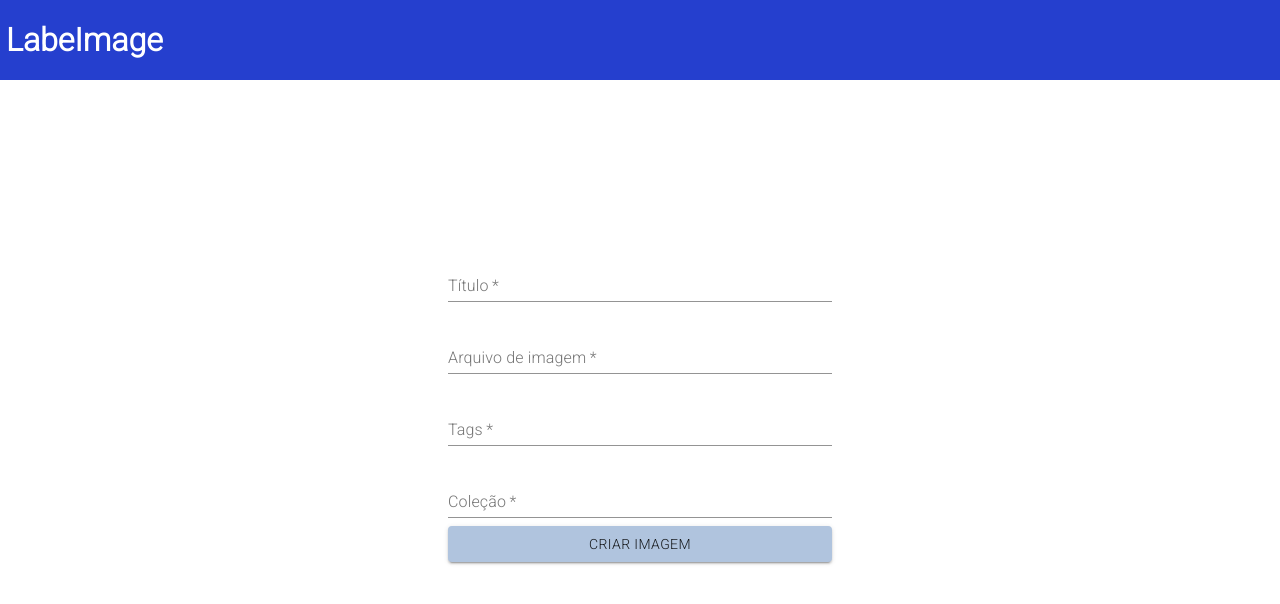
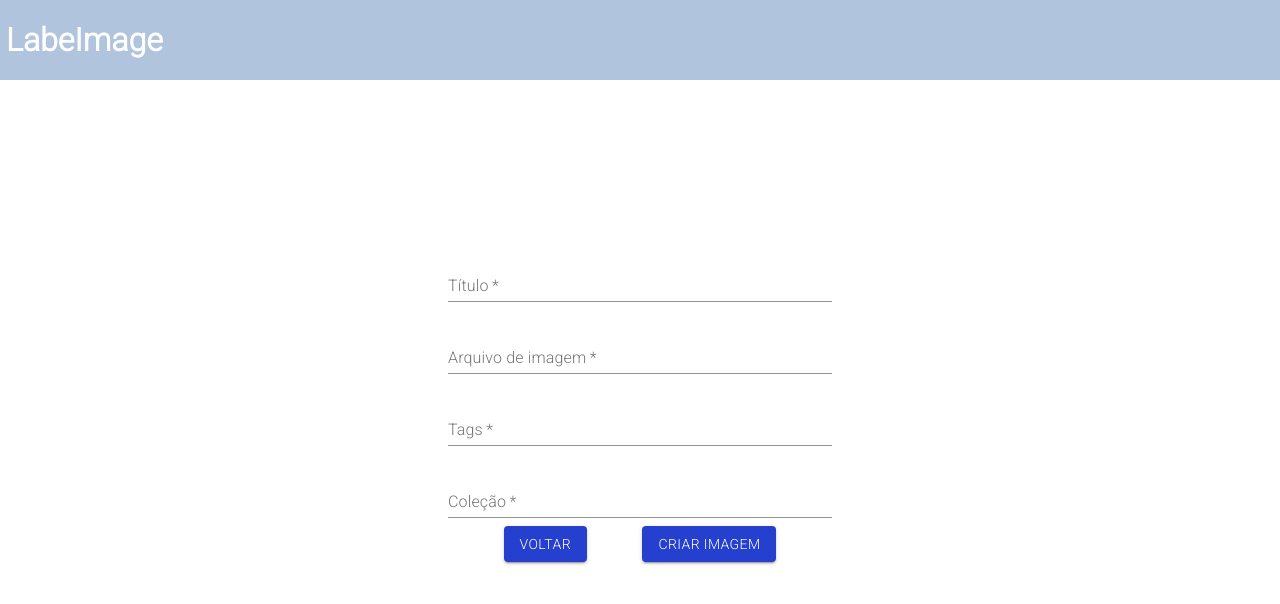
Before and after one commit to joaovitorcostaa/frontend-primeiro-projeto-fullstack, a React (Create React App) app in the folder frontend/: page /create in a window 1280 px wide. Shown: the top 604 px of the page. Built offline with nearby package versions, Linux system fonts and the light colour scheme; sample sign-in values are in the browser's storage.

Commit message:
adicionando endpoints corretos

```diff
--- a/frontend/src/components/Card/Card.js
+++ b/frontend/src/components/Card/Card.js
@@ -1,4 +1,5 @@
 import { DivContainer, Img, DivInfo } from "./styled"
+import React from "react"
 
 export const Card = ({ key, file, goToDetailsPage, date, collection, title }) => {
     return <DivContainer key={key}>
--- a/frontend/src/components/DetailsCard/DetailsCard.js
+++ b/frontend/src/components/DetailsCard/DetailsCard.js
@@ -1,14 +1,37 @@
 import { DivContainer, Img, DivInfo } from "./styled"
+import React, {useEffect, useState} from "react"
+import axios from "axios"
 
-export const DetailsCard = ({ key, file, date, collection, title }) => {
+
+export const DetailsCard = ({ key, file, date, collection, title, tags, author }) => {
+
+    useEffect(() => {
+        getAuthor()
+    }, [])
+
+    const [authorName, setAuthorName] = useState("")
+
+    const getAuthor = async() => {
+        try {
+            const authorData = await axios.get(`https://labeimage-joao-vitor.herokuapp.com/user/${author}`, {
+                headers: {
+                    Authorization: window.localStorage.getItem("token")
+                }
+            })
+            setAuthorName(authorData.data.name)
+        } catch (error) {
+            console.log(error.message)
+        }
+    }
+
     return <DivContainer key={key}>
         <Img src={file} />
         <DivInfo>
             <p>{title}</p>
-            <p>Criado em: 14/07/21</p>
-            <p>Criado por: Guiba</p>
-            <p>Collection: Verão</p>
-            <p>Tags: tag1, tag2</p>
+            <p>Criado em: {date}</p>
+            <p>Criado por: {authorName}</p>
+            <p>Collection: {collection}</p>
+            <p>Tags: {tags} </p>
         </DivInfo>
     </DivContainer>
 }
--- a/frontend/src/components/DetailsCard/styled.js
+++ b/frontend/src/components/DetailsCard/styled.js
@@ -6,7 +6,8 @@ export const DivContainer = styled.div`
     flex-direction: column;
     align-items: center;
     width: 45%;
-    margin: 8px;
+    height: 70%;
+    /* margin: 6px; */
     @media(max-width: 1024px){
         justify-content: space-between;
         flex-direction: column;
--- a/frontend/src/constants/colors.js
+++ b/frontend/src/constants/colors.js
@@ -1,2 +1,2 @@
-export const primaryColor = "#253fce"
-export const secondaryColor = "#b0c4de"
+export const primaryColor = "#b0c4de"
+export const secondaryColor = "#253fce"
--- a/frontend/src/pages/ImageDetailsPage/ImageDetailsPage.js
+++ b/frontend/src/pages/ImageDetailsPage/ImageDetailsPage.js
@@ -2,7 +2,6 @@ import { useProtectedPage } from "../../hooks/useProtectedPage"
 import axios from "axios";
 import React, { useState, useEffect } from "react"
 import { useHistory, useParams } from "react-router-dom";
-import { Button } from "@material-ui/core";
 import { goToAllImagesPage } from "../../routes/coordinator";
 import { DetailsCard } from "../../components/DetailsCard/DetailsCard";
 import { DivContainer, Header, Title } from "./styled";
@@ -12,7 +11,7 @@ export const ImageDetailsPage = () => {
 
     useEffect(() => {
         getImage()
-    }, [])
+        }, [])
 
     const history = useHistory()
 
@@ -20,14 +19,18 @@ export const ImageDetailsPage = () => {
 
     const [image, setImage] = useState({})
 
+    const [authorName, setAuthor] = useState("")
+
+
     const getImage = async() => {
         try {
-            const imageData = await axios.get(`https://backend-fullstack-labenu.herokuapp.com/image/${id}`, {
+            const imageData = await axios.get(`https://labeimage-joao-vitor.herokuapp.com/image/${id}`, {
                 headers: {
                     Authorization: window.localStorage.getItem("token")
                 }
             })
             setImage(imageData.data)
+            setAuthor(imageData.data.author)
         } catch (error) {
             console.log(error.message)
         }
@@ -37,9 +40,14 @@ export const ImageDetailsPage = () => {
         <Header>
         <Title onClick={() => goToAllImagesPage(history)}>LabeImage</Title>
         </Header>
-                <DetailsCard
+        {authorName && <DetailsCard
+                    id = {image.id}
                     file = {image.file}
-                    title = {image.subtitle}
-                />
+                    title = {image.title}
+                    author = {authorName}
+                    date = {image.date}
+                    collection = {image.collection}
+                    tags = {image.tags}
+                />}
     </DivContainer>
 }
--- a/frontend/src/pages/allImagesPage/AllImagesPage.js
+++ b/frontend/src/pages/allImagesPage/AllImagesPage.js
@@ -32,7 +32,7 @@ export const AllImagesPage = () => {
 
     const getAllImages = async () => {
         try {
-            const images = await axios.get(`https://backend-fullstack-labenu.herokuapp.com/image/all`, {
+            const images = await axios.get(`https://labeimage-joao-vitor.herokuapp.com/image/all`, {
                 headers: {
                     Authorization: window.localStorage.getItem("token")
                 }
@@ -48,9 +48,7 @@ export const AllImagesPage = () => {
             key={image.id}
             file={image.file}
             goToDetailsPage={() => goToImageDetailsPage(history, image.id)}
-            date={image.date}
-            collection={image.collection}
-            title={image.subtitle}
+            title={image.title}
         />)
     })
 
--- a/frontend/src/pages/createImagePage/CreateImagePage.js
+++ b/frontend/src/pages/createImagePage/CreateImagePage.js
@@ -1,8 +1,9 @@
+import React from "react"
 import { useProtectedPage } from "../../hooks/useProtectedPage"
 import { TextField, Button } from "@material-ui/core"
 import { goToAllImagesPage } from "../../routes/coordinator"
 import { useHistory } from "react-router"
-import { DivContainer, Form, Header, Title } from './styled';
+import { DivButtons, DivContainer, Form, Header, Title } from './styled';
 import useForm from "../../hooks/useForm";
 import axios from "axios";
 
@@ -20,26 +21,33 @@ export const CreateImagePage = () => {
 
     const [form, onChange, clear] = useForm(initialForm)
 
-    // const createImage = async(event) => {
-    //     event.preventDefault()
-    //     const body = {}
-    //     try {
-    //         await axios.post(``, body,  {
-    //             headers: {
-    //                 Authorization: window.localStorage.getItem("token")
-    //             }
-    //         })
-    //         goToAllImagesPage(history)
-    //     } catch (error) {
+    const createImage = async (event) => {
+        event.preventDefault()
 
-    //     }
-    // }
+        const body = {
+            title: form.title,
+            file: form.file,
+            tags: form.tags,
+            collection: form.collection
+        }
+
+        try {
+            await axios.post(`https://labeimage-joao-vitor.herokuapp.com/image/create`, body, {
+                headers: {
+                    Authorization: window.localStorage.getItem("token")
+                }
+            })
+            goToAllImagesPage(history)
+        } catch (error) {
+            console.log(error.message)
+        }
+    }
 
     return <DivContainer>
         <Header>
             <Title onClick={() => goToAllImagesPage(history)}>LabeImage</Title>
         </Header>
-        <Form>
+        <Form onSubmit={createImage}>
             <TextField
                 required
                 value={form.title}
@@ -87,7 +95,12 @@ export const CreateImagePage = () => {
                 color="secondary"
                 margin={"normal"}
             />
-            <Button color="secondary" type="submit" variant="contained">Criar Imagem</Button>
+
+            <DivButtons>
+                <Button color="secondary" onClick={() => goToAllImagesPage(history)} variant="contained">Voltar</Button>
+                <Button color="secondary" type="submit" variant="contained">Criar Imagem</Button>
+            </DivButtons>
+
         </Form>
     </DivContainer>
 }
--- a/frontend/src/pages/createImagePage/styled.js
+++ b/frontend/src/pages/createImagePage/styled.js
@@ -36,3 +36,8 @@ export const Title = styled.h1`
     cursor: pointer;
     }
 `
+
+export const DivButtons = styled.div`
+    display: flex;
+    justify-content: space-evenly;
+`
--- a/frontend/src/pages/loginPage/Login.js
+++ b/frontend/src/pages/loginPage/Login.js
@@ -1,5 +1,5 @@
-import React, {useState} from "react"
-import {TextField, Button, InputAdornment, IconButton} from "@material-ui/core"
+import React, { useState } from "react"
+import { TextField, Button, InputAdornment, IconButton } from "@material-ui/core"
 import { Visibility, VisibilityOff } from "@material-ui/icons";
 import useForm from "../../hooks/useForm";
 import { DivContainer, Form } from './styled';
@@ -32,7 +32,7 @@ export const LoginPage = () => {
   const login = async (event) => {
     event.preventDefault()
     try {
-            const token = await axios.post(`https://backend-fullstack-labenu.herokuapp.com/user/login`, form)
+      const token = await axios.post(`https://labeimage-joao-vitor.herokuapp.com/user/login`, form)
       clear()
       window.localStorage.setItem("token", token.data.token)
       goToAllImagesPage(history)
@@ -43,7 +43,7 @@ export const LoginPage = () => {
   }
 
   return <DivContainer>
-        <Form onSubmit = {login}>
+    <Form onSubmit={login}>
       <TextField
         required
         value={form.email}
@@ -67,7 +67,7 @@ export const LoginPage = () => {
         variant="standard"
         color="secondary"
         margin={"normal"}
-            InputProps = {{
+        InputProps={{
           endAdornment: (
             <InputAdornment position="end">
               <IconButton
@@ -82,7 +82,7 @@ export const LoginPage = () => {
       />
 
       <Button color="primary" type="submit" variant="contained">Enviar</Button>
-        <Button color="secondary" type="submit" variant="text" onClick = {() => goToSignupPage(history)}>Não Possui uma conta? clique aqui!</Button>
+      <Button color="secondary" type="submit" variant="text" onClick={() => goToSignupPage(history)}>Não Possui uma conta? clique aqui!</Button>
     </Form>
   </DivContainer>
 }
--- a/frontend/src/pages/signupPage/Signup.js
+++ b/frontend/src/pages/signupPage/Signup.js
@@ -1,10 +1,10 @@
-import { DivContainer, Form } from './styled';
+import { DivContainer, Form, DivButtons } from './styled';
 import React, { useState } from "react"
 import { TextField, Button, InputAdornment, IconButton } from "@material-ui/core"
 import { Visibility, VisibilityOff } from "@material-ui/icons";
 import useForm from "../../hooks/useForm";
 import axios from "axios";
-import { goToAllImagesPage } from "../../routes/coordinator"
+import { goToAllImagesPage, goToLoginPage } from "../../routes/coordinator"
 import { useHistory } from "react-router-dom";
 
 export const SignupPage = () => {
@@ -40,7 +40,7 @@ export const SignupPage = () => {
     }
 
     try {
-      const token = await axios.post(`https://backend-fullstack-labenu.herokuapp.com/user/signup`, body)
+      const token = await axios.post(`https://labeimage-joao-vitor.herokuapp.com/user/signup`, body)
       window.localStorage.setItem("token", token.data.token)
       clear()
       goToAllImagesPage(history)
@@ -112,7 +112,10 @@ export const SignupPage = () => {
           )
         }}
       />
-      <Button color="secondary" type="submit" variant="contained">Enviar</Button>
+      <DivButtons>
+      <Button color="primary" variant="contained" onClick = {() => goToLoginPage(history)}> Voltar </Button>
+      <Button color="primary" type="submit" variant="contained">Enviar</Button>
+      </DivButtons>
     </Form>
   </DivContainer>
 }
--- a/frontend/src/pages/signupPage/styled.js
+++ b/frontend/src/pages/signupPage/styled.js
@@ -16,3 +16,8 @@ export const Form = styled.form`
         width: 65%;
     }
 `
+
+export const DivButtons = styled.div`
+    display: flex;
+    justify-content: space-evenly;
+`
```
Lines whose indentation alone changed are shown as unchanged.
